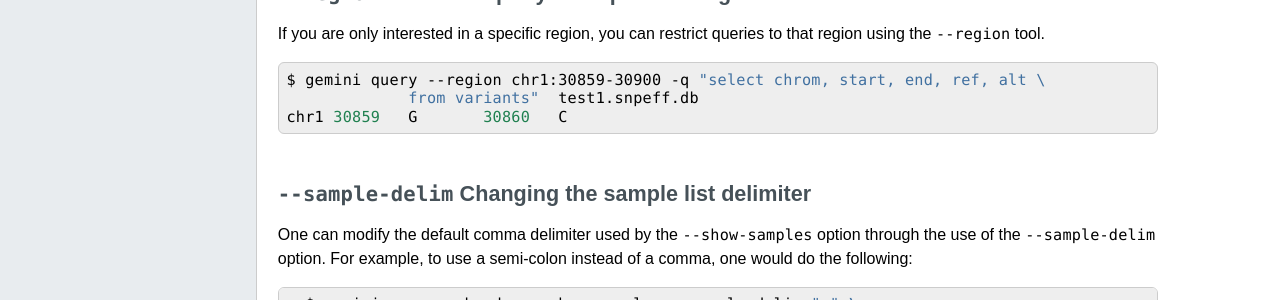
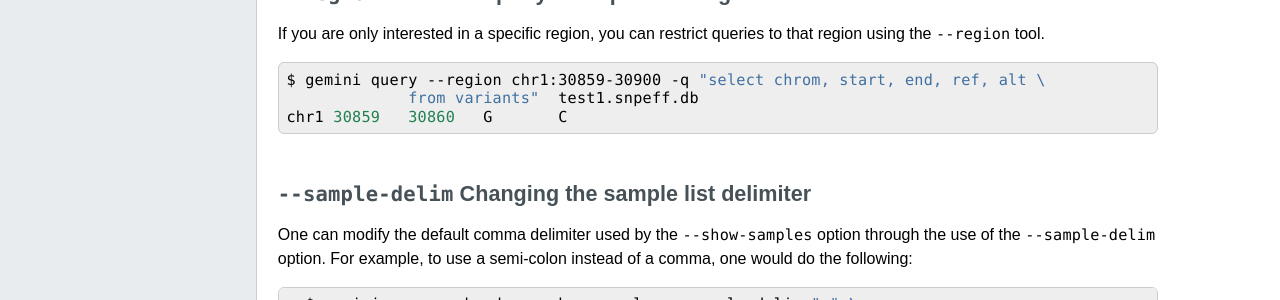
Before and after one commit to arq5x/gemini, a Sphinx documentation site: the page built from docs/content/querying.rst, in a window 1280 px wide and 900 px high, scrolled down 4065 px. Shown: the part 152-452 px from the top of the window. Built offline with Sphinx 7.4.7, drawn with Linux system fonts in a browser that asks for light colours; formulas are drawn with MathJax 3; pages that are not in the unit, such as notebooks, are missing from menus; comment, search, counter and statistics services are not loaded; the version number is read from the project's files by our own code.

```diff
--- a/docs/content/querying.rst
+++ b/docs/content/querying.rst
@@ -261,7 +261,7 @@ that region using the ``--region`` tool.
 
    $ gemini query --region chr1:30859-30900 -q "select chrom, start, end, ref, alt \
                 from variants"  test1.snpeff.db
-   chr1	30859	G	30860	C
+   chr1	30859	30860	G	C
 
 =============================================================
 ``--sample-delim`` Changing the sample list delimiter
```
